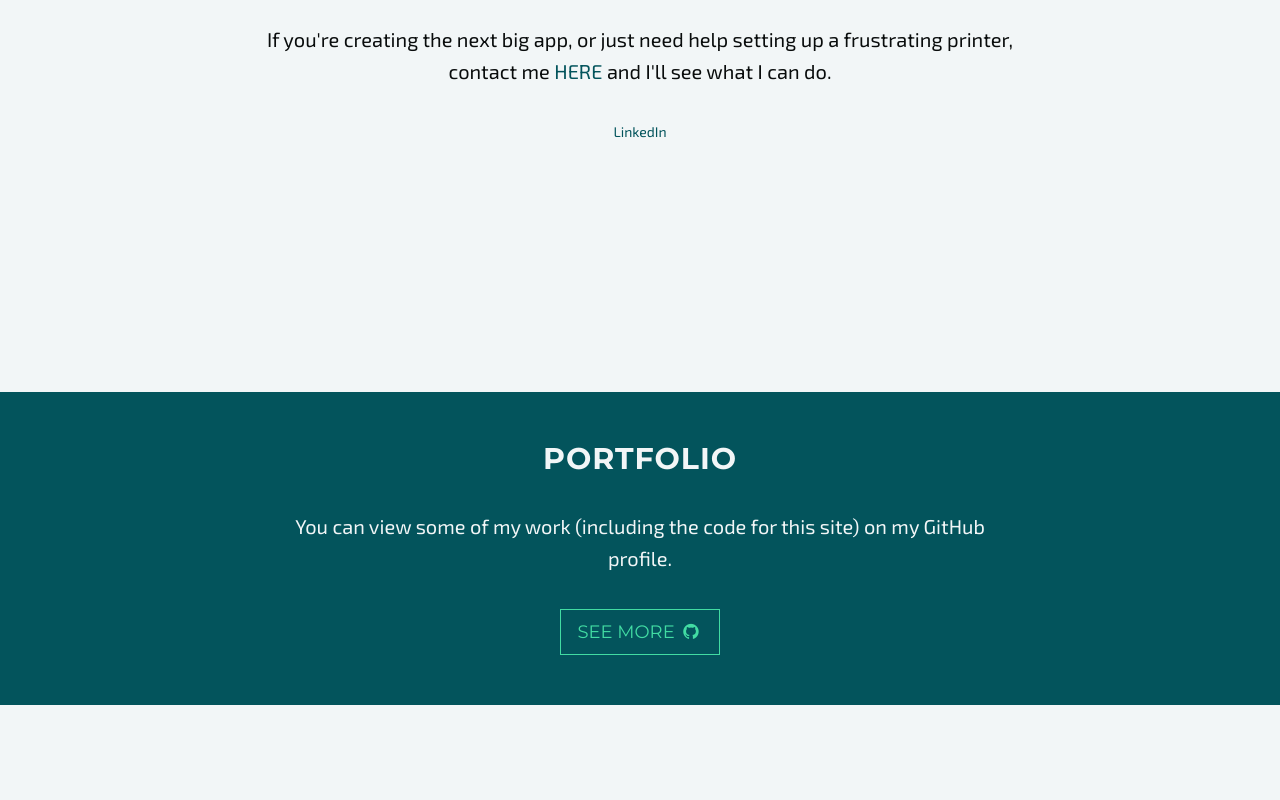
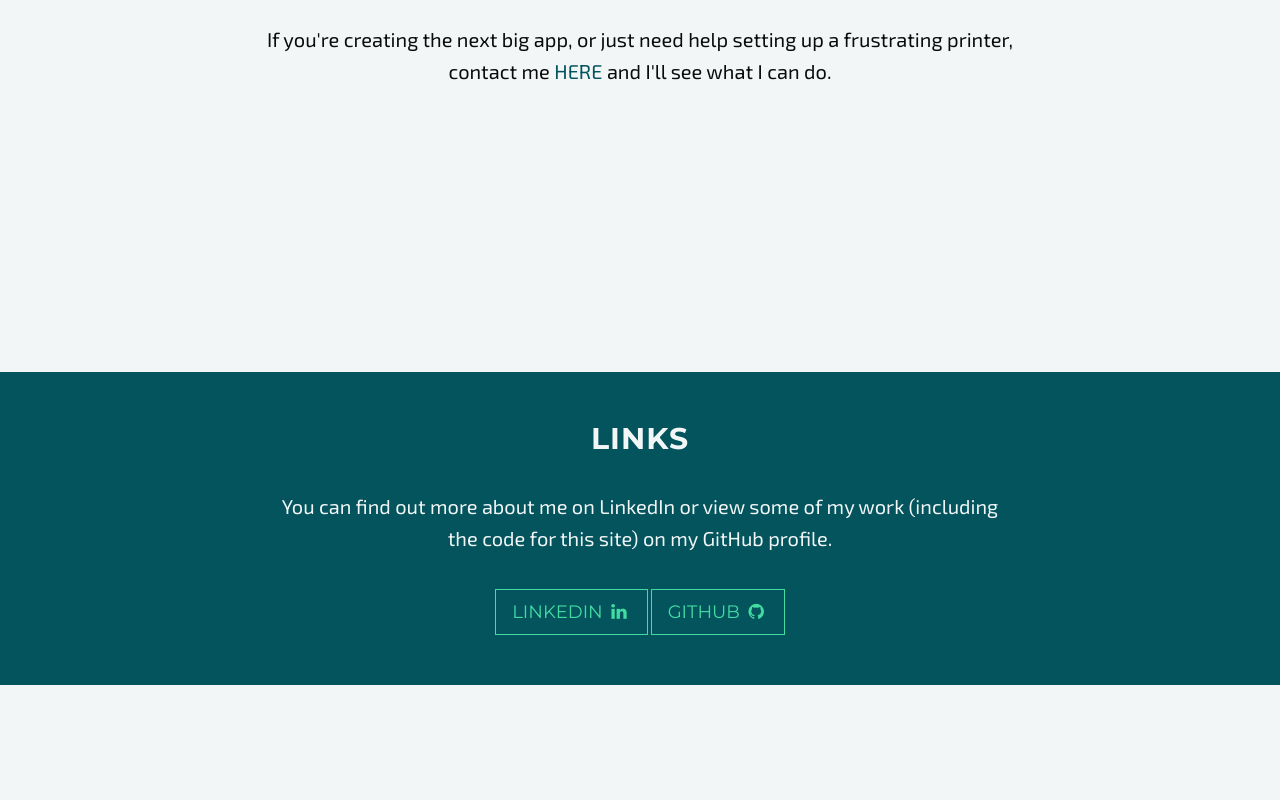
Before and after one commit to jmanndev/jmanndev.github.io, a website: page index.html in a window 1280 px wide. Shown: the part 1360-2160 px from the top of the page. Drawn offline with nearby package versions, Linux system fonts and the light colour scheme; a script that the page names is missing.

Commit message:
Add linked in and github links

```diff
--- a/index.html
+++ b/index.html
@@ -39,7 +39,6 @@
         <script src="/js/custom.js"></script>
 
 
-        <script type="text/javascript" src="https://platform.linkedin.com/badges/js/profile.js" async defer></script>
         <!-- Background icons -->
         <link rel="stylesheet" href="https://maxcdn.bootstrapcdn.com/font-awesome/4.4.0/css/font-awesome.min.css">
 
@@ -77,7 +76,7 @@
                             <a class="page-scroll" href="#about">About</a>
                         </li>
                         <li>
-                            <a class="page-scroll" href="#portfolio">Portfolio</a>
+                            <a class="page-scroll" href="#links">Links</a>
                         </li>
                         <li>
                             <a class="page-scroll" href="#background">Background</a>
@@ -124,20 +123,22 @@
                     <p>Rising software engineer with a strong foundation in the design and development of scalable applications and market research.</p>
                     <p>Server management, consulting, app development, hardware installation, jailbreaking, system optimisation, web development, and more.</p>
                     <p>If you're creating the next big app, or just need help setting up a frustrating printer, contact me <a class="page-scroll" href="#contact">HERE</a> and I'll see what I can do.</p>
-                    <p></p>
-                    <div class="LI-profile-badge"  data-version="v1" data-size="medium" data-locale="en_US" data-type="vertical" data-theme="dark" data-vanity="thejonathanmann"><a class="LI-simple-link" href='https://au.linkedin.com/in/thejonathanmann?trk=profile-badge'>LinkedIn</a></div>
+                    <p>
+
+                    </p>
                 </div>
             </div>
         </section>
 
-        <!-- Portfolio Section -->
-        <section id="portfolio" class="content-section text-center">
+        <!-- Links Section -->
+        <section id="links" class="content-section text-center">
             <div class="alt-content-section">
                 <div class="container">
                     <div class="col-lg-8 col-lg-offset-2">
-                        <h2>Portfolio</h2>
-                        <p>You can view some of my work (including the code for this site) on my GitHub profile.</p>
-                        <a href="https://github.com/jmanndev" class="btn btn-default btn-lg">See More <i class="fa fa-github fa-fw"></i></a>
+                        <h2>Links</h2>
+                        <p>You can find out more about me on LinkedIn or view some of my work (including the code for this site) on my GitHub profile.</p>
+                        <a href="https://www.linkedin.com/in/thejonathanmann/" class="btn btn-default btn-lg">LinkedIn <i class="fa fa-linkedin fa-fw"></i></a>
+                        <a href="https://github.com/jmanndev/" class="btn btn-default btn-lg">GitHub <i class="fa fa-github fa-fw"></i></a>
                     </div>
                 </div>
             </div>
```
